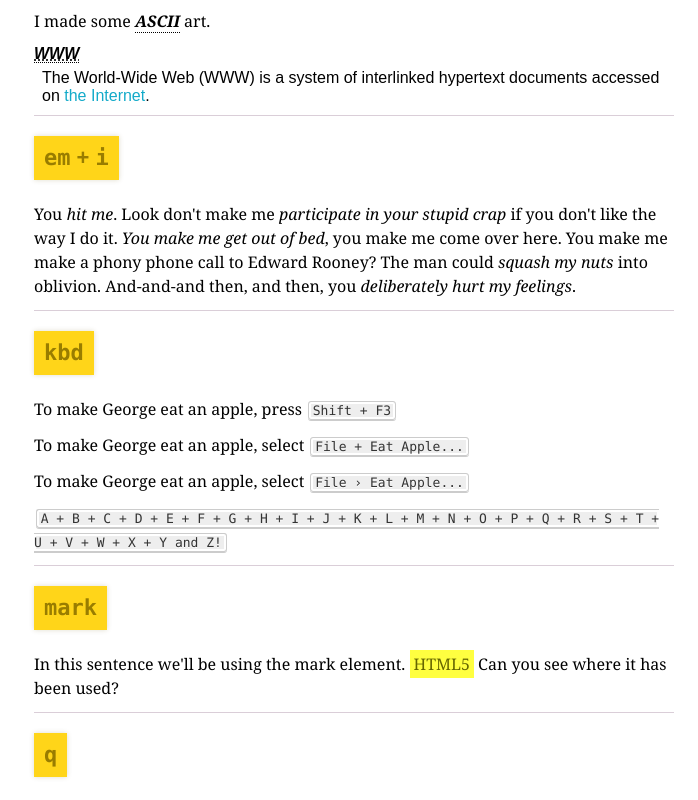
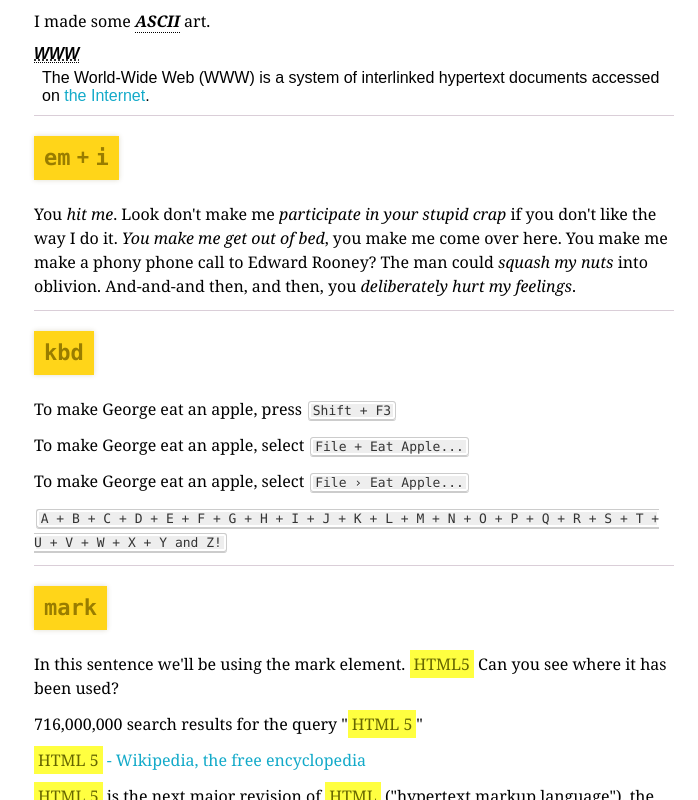
Before and after one commit to mhulse/rex, a website: page build/files/index.html in a window 1280 px wide. Shown: the part 11200-12000 px from the top of the page, without its empty margins (286-984 px from the left). Drawn offline with nearby package versions, Linux system fonts and the light colour scheme.

Commit message:
Added more <mark> examples.

```diff
--- a/build/files/index.html
+++ b/build/files/index.html
@@ -568,6 +568,18 @@ Linux demo 2.6.10-grsec+gg3+e+fhs6b+nfs+gr0501+++p3+c4a+gr2b-reslog-v6.189 #1 SM
 		<h1 class="marker"><code>mark</code></h1>
 
 		<p>In this sentence we'll be using the mark element. <mark>HTML5</mark> Can you see where it has been used?</p>
+
+		<p>716,000,000 search results for the query "<mark>HTML 5</mark>"</p>
+
+		<p><a href="http://en.wikipedia.org/wiki/HTML_5"><mark>HTML 5</mark> - Wikipedia, the free encyclopedia</a></p>
+
+		<p><mark>HTML 5</mark> is the next major revision of <mark>HTML</mark> ("hypertext markup language"), the core markup language of the World Wide Web. The WHATWG started work on the ... <a href="http://en.wikipedia.org/wiki/HTML_5">Read more</a></p>
+
+		<p>A vocabulary and associated APIs for <mark>HTML</mark> and XHTML. Editor's Draft 16 August 2009. Latest Published Version: http://www.w3.org/TR/<mark>html5</mark>/; Latest Editor's ... <a href="http://dev.w3.org/html5/spec/Overview.html">Read more</a></p>
+
+		<p>Multiple-page version: http://whatwg.org/<mark>html5</mark>; One-page version: http://www.whatwg.org/specs/web-apps/current-work/; PDF print versions: ... <a href="http://www.whatwg.org/specs/web-apps/current-work/multipage/">Read more</a></p>
+
+		<p>A showcase of sites using <mark>html5</mark> markup, with twin primary aims to help web designers and developers of how to implement <mark>html5</mark> into their sites now, ... <a href="http://html5gallery.com/">Read more</a></p>
 
 		<hr>
 
```
Also changed, not shown: build/files/html/index.html (+12 -0 lines).
